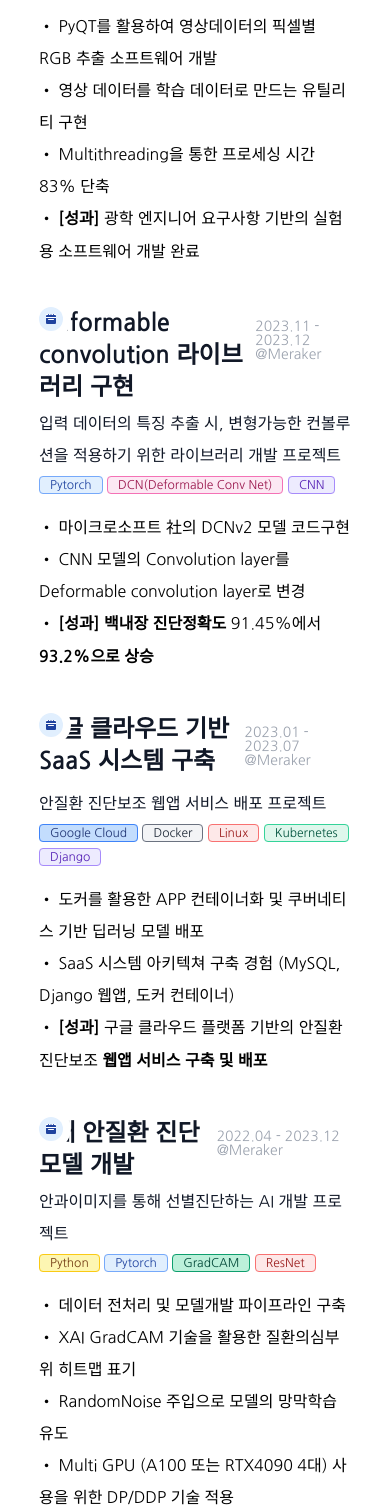
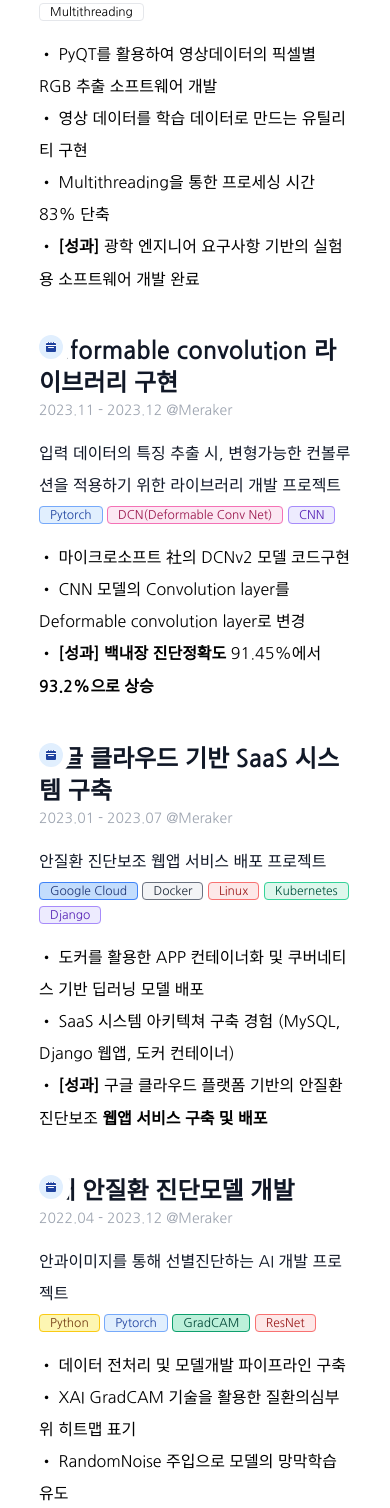
Before and after one commit to DAWUNHAN/portfolio, a plain HTML site: page index.html in a window 390 px wide. Shown: the part 2291-3799 px from the top of the page. Drawn offline with nearby package versions, Linux system fonts and the light colour scheme.

Commit message:
Align on mobile

```diff
--- a/index.html
+++ b/index.html
@@ -119,7 +119,7 @@
               </svg>
           </span>
 
-          <div class="flex items-baseline justify-between">
+          <div class="flex flex-col items-baseline md:flex-row md:items-baseline md:justify-between">
               <h3 class="mb-1 text-2xl font-semibold text-gray-900 dark:text-white">다파장 카메라용 소프트웨어 개발</h3>
               <time class="block mb-2 text-sm font-normal leading-none text-gray-400 dark:text-gray-500">2024.01 - 2024.04 @Meraker</time>
           </div>
@@ -156,7 +156,7 @@
               </svg>
           </span>
 
-          <div class="flex items-baseline justify-between">
+          <div class="flex flex-col items-baseline md:flex-row md:items-baseline md:justify-between">
               <h3 class="mb-1 text-2xl font-semibold text-gray-900 dark:text-white">Deformable convolution 라이브러리 구현</h3>
               <time class="block mb-2 text-sm font-normal leading-none text-gray-400 dark:text-gray-500">2023.11 - 2023.12 @Meraker</time>
           </div>
@@ -187,10 +187,11 @@
                     <path d="M20 4a2 2 0 0 0-2-2h-2V1a1 1 0 0 0-2 0v1h-3V1a1 1 0 0 0-2 0v1H6V1a1 1 0 0 0-2 0v1H2a2 2 0 0 0-2 2v2h20V4ZM0 18a2 2 0 0 0 2 2h16a2 2 0 0 0 2-2V8H0v10Zm5-8h10a1 1 0 0 1 0 2H5a1 1 0 0 1 0-2Z"/>
                 </svg>
             </span>
-            <div class="flex items-baseline justify-between">
-                <h3 class="mb-1 text-2xl font-semibold text-gray-900 dark:text-white">구글 클라우드 기반 SaaS 시스템 구축</h3>
-                <time class="block mb-2 text-sm font-normal leading-none text-gray-400 dark:text-gray-500">2023.01 - 2023.07 @Meraker</time>
-            </div>
+
+            <div class="flex flex-col items-baseline md:flex-row md:items-baseline md:justify-between">
+              <h3 class="mb-1 text-2xl font-semibold text-gray-900 dark:text-white">구글 클라우드 기반 SaaS 시스템 구축</h3>
+              <time class="block mb-2 text-sm font-normal leading-none text-gray-400 dark:text-gray-500">2023.01 - 2023.07 @Meraker</time>
+             </div>
             <p class="leading-8 font-normal text-gray-900 dark:text-gray-400">안질환 진단보조 웹앱 서비스 배포 프로젝트</p>
             <div class="mb-4">
               <span class="bg-blue-200 text-blue-900 text-xs font-medium me-2 px-2.5 py-0.5 rounded dark:bg-gray-700 dark:text-blue-500 border border-blue-500">Google Cloud</span>
@@ -217,7 +218,7 @@
                     <path d="M20 4a2 2 0 0 0-2-2h-2V1a1 1 0 0 0-2 0v1h-3V1a1 1 0 0 0-2 0v1H6V1a1 1 0 0 0-2 0v1H2a2 2 0 0 0-2 2v2h20V4ZM0 18a2 2 0 0 0 2 2h16a2 2 0 0 0 2-2V8H0v10Zm5-8h10a1 1 0 0 1 0 2H5a1 1 0 0 1 0-2Z"/>
                 </svg>
             </span>
-            <div class="flex items-baseline justify-between">
+            <div class="flex flex-col items-baseline md:flex-row md:items-baseline md:justify-between">
                 <h3 class="mb-1 text-2xl font-semibold text-gray-900 dark:text-white">4대 안질환 진단모델 개발</h3>
                 <time class="block mb-2 text-sm font-normal leading-none text-gray-400 dark:text-gray-500">2022.04 - 2023.12 @Meraker</time>
             </div>
@@ -267,7 +268,7 @@
               </svg>
           </span>
 
-          <div class="flex items-baseline justify-between">
+          <div class="flex flex-col items-baseline md:flex-row md:items-baseline md:justify-between">
               <h3 class="mb-1 text-2xl font-semibold text-gray-900 dark:text-white">LangChain 활용한 GPT 웹 서비스 구축</h3>
               <time class="block mb-2 text-sm font-normal leading-none text-gray-400 dark:text-gray-500">2024.02 - 2024.04</time>
           </div>
```
